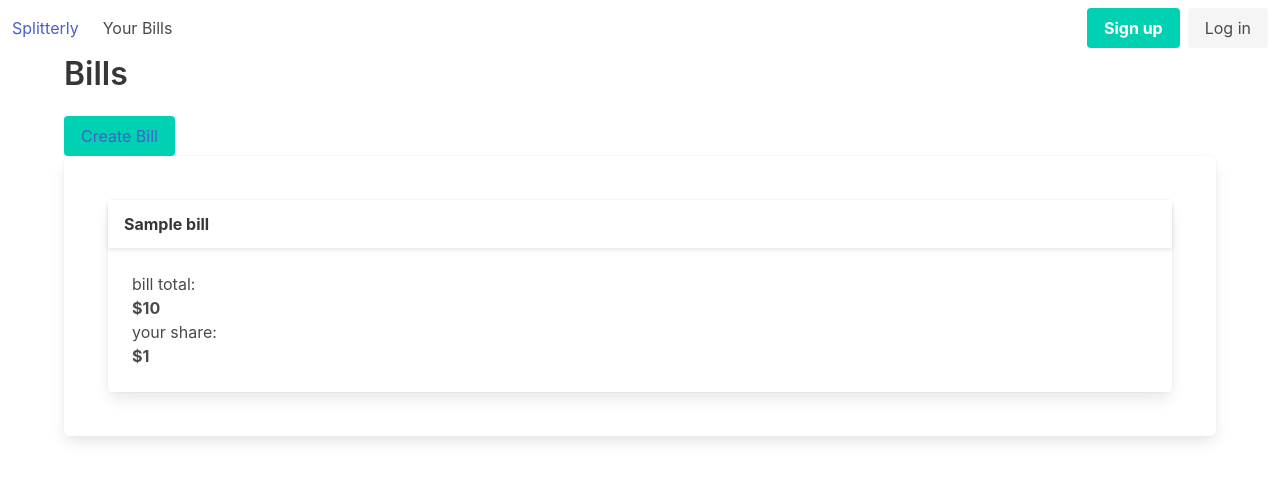
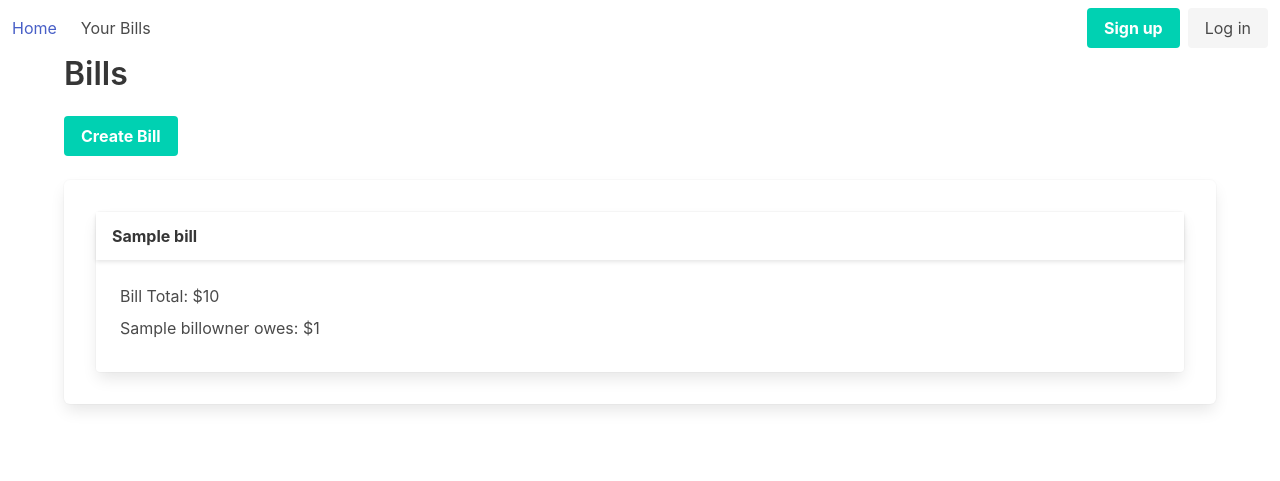
Before and after one commit to hanswatkins/Bill-Tracker, a Django app: page /bills/ in a window 1280 px wide. Shown: the top 481 px of the page. Run offline with Django 4.2, Linux system fonts and the light colour scheme; tables that the repository leaves empty hold one stand-in row (values such as "Sample post").

Commit message:
POST is functioning

```diff
--- a/main_app/models.py
+++ b/main_app/models.py
@@ -29,7 +29,7 @@ class BillOwner(models.Model):
     income = models.IntegerField(default=0)
 
     def __str__(self):
-        return f'{self.name}, ({self.id})'
+        return f'{self.name}'
 
     def get_absolute_url(self):
         return reverse('add_bill', kwargs={'bill_owner_id' : self.id})
--- a/main_app/templates/main_app/base.html
+++ b/main_app/templates/main_app/base.html
@@ -6,20 +6,31 @@
     <meta charset="UTF-8" />
     <meta http-equiv="X-UA-Compatible" content="IE=edge" />
     <meta name="viewport" content="width=device-width, initial-scale=1.0" />
-    <link rel="stylesheet" href="https://cdn.jsdelivr.net/npm/bulma@0.9.2/css/bulma.min.css">
-    <link rel="stylesheet" href="{% static 'main_app/styles/main.css' %}">
-    <script src="https://code.jquery.com/jquery-3.6.0.min.js" integrity="sha256-/xUj+3OJU5yExlq6GSYGSHk7tPXikynS7ogEvDej/m4=" crossorigin="anonymous"></script>
+    <link
+      rel="stylesheet"
+      href="https://cdn.jsdelivr.net/npm/bulma@0.9.2/css/bulma.min.css"
+    />
+    <link rel="stylesheet" href="{% static 'main_app/styles/main.css' %}" />
+    <script
+      src="https://code.jquery.com/jquery-3.6.0.min.js"
+      integrity="sha256-/xUj+3OJU5yExlq6GSYGSHk7tPXikynS7ogEvDej/m4="
+      crossorigin="anonymous"
+    ></script>
     <script src="{% static 'main_app/scripts/main.js' %}" defer></script>
-    <title>Home - Splitter</title>
+    <title>Your Bills</title>
   </head>
-  <body >
+  <body>
     <nav class="navbar" role="navigation" aria-label="main navigation">
       <div class="navbar-brand">
-        <a class="navbar-item" href="/">
-          Splitterly
-        </a>
+        <a class="navbar-item" href="/"> Home </a>
 
-        <a role="button" class="navbar-burger" aria-label="menu" aria-expanded="false" data-target="navbarBasicExample">
+        <a
+          role="button"
+          class="navbar-burger"
+          aria-label="menu"
+          aria-expanded="false"
+          data-target="navbarBasicExample"
+        >
           <span aria-hidden="true"></span>
           <span aria-hidden="true"></span>
           <span aria-hidden="true"></span>
@@ -28,11 +39,7 @@
 
       <div id="navbarBasicExample" class="navbar-menu">
         <div class="navbar-start">
-
-            <a class="navbar-item" href="/bills">
-              Your Bills
-            </a>
-
+          <a class="navbar-item" href="/bills"> Your Bills </a>
         </div>
 
         <div class="navbar-end">
@@ -41,18 +48,12 @@
               <a class="button is-primary" href="/signup">
                 <strong>Sign up</strong>
               </a>
-                <a class="button is-light" href="/login">
-                  Log in
-                </a>
+              <a class="button is-light" href="/login"> Log in </a>
             </div>
           </div>
         </div>
       </div>
     </nav>
-        <div class="container">
-
-          {% block content %}{% endblock %}
-
-        </div>
+    <div class="container">{% block content %}{% endblock %}</div>
   </body>
 </html>
--- a/main_app/templates/main_app/bills.html
+++ b/main_app/templates/main_app/bills.html
@@ -1,9 +1,9 @@
 <!DOCTYPE html>
 <html lang="en">
   <head>
-    <meta charset="UTF-8">
-    <meta http-equiv="X-UA-Compatible" content="IE=edge">
-    <meta name="viewport" content="width=device-width, initial-scale=1.0">
+    <meta charset="UTF-8" />
+    <meta http-equiv="X-UA-Compatible" content="IE=edge" />
+    <meta name="viewport" content="width=device-width, initial-scale=1.0" />
     <title>Bills</title>
   </head>
   <body>
--- a/main_app/templates/main_app/bills_list.html
+++ b/main_app/templates/main_app/bills_list.html
@@ -1,23 +1,25 @@
-{% extends 'main_app/base.html' %}
-
-{% block content %}
+{% extends 'main_app/base.html' %} {% block content %}
 
 <h1 class="title">Bills</h1>
 
-<button class="button is-primary"><a href="/create">Create Bill</a></button>
+<div class="buttons">
+  <a class="button is-primary" href="/create">
+    <strong>Create Bill</strong>
+  </a>
+</div>
 
 {% for bills in bills %}
 
 <div class="tile is-child box">
-      <div class="card m-5">
+  <div class="card m-3">
     <header class="card-header">
       <div class="card-header-title">{{bills.name}}</div>
     </header>
     <div class="card-content">
-                <p>bill total:</p>
-                <b>${{bills.amount}}</b>
-                <p>your share:</p>
-                <b>${{bills.your_split}}</b>
+      <p class="mb-2">Bill Total: ${{bills.amount}}</p>
+      <b></b>
+      <p class="mb-2">{{bills.bill_owner}} owes: ${{bills.your_split}}</p>
+      <b></b>
     </div>
     <!-- <footer class="card-footer">
             <a href="/bills" class="card-footer-item">Save</a>
@@ -25,7 +27,4 @@
   </div>
 </div>
 
-  {% endfor %}
-
-
-{% endblock %}
+{% endfor %} {% endblock %}
--- a/main_app/templates/main_app/home.html
+++ b/main_app/templates/main_app/home.html
@@ -1,9 +1,9 @@
 <!DOCTYPE html>
 <html lang="en">
   <head>
-    <meta charset="UTF-8">
-    <meta http-equiv="X-UA-Compatible" content="IE=edge">
-    <meta name="viewport" content="width=device-width, initial-scale=1.0">
+    <meta charset="UTF-8" />
+    <meta http-equiv="X-UA-Compatible" content="IE=edge" />
+    <meta name="viewport" content="width=device-width, initial-scale=1.0" />
     <title>Home</title>
   </head>
   <body>
--- a/main_app/templates/main_app/login.html
+++ b/main_app/templates/main_app/login.html
@@ -1,9 +1,9 @@
 <!DOCTYPE html>
 <html lang="en">
   <head>
-    <meta charset="UTF-8">
-    <meta http-equiv="X-UA-Compatible" content="IE=edge">
-    <meta name="viewport" content="width=device-width, initial-scale=1.0">
+    <meta charset="UTF-8" />
+    <meta http-equiv="X-UA-Compatible" content="IE=edge" />
+    <meta name="viewport" content="width=device-width, initial-scale=1.0" />
     <title>Log In</title>
   </head>
   <body>
--- a/main_app/templates/main_app/signup.html
+++ b/main_app/templates/main_app/signup.html
@@ -1,9 +1,9 @@
 <!DOCTYPE html>
 <html lang="en">
   <head>
-    <meta charset="UTF-8">
-    <meta http-equiv="X-UA-Compatible" content="IE=edge">
-    <meta name="viewport" content="width=device-width, initial-scale=1.0">
+    <meta charset="UTF-8" />
+    <meta http-equiv="X-UA-Compatible" content="IE=edge" />
+    <meta name="viewport" content="width=device-width, initial-scale=1.0" />
     <title>Sign Up</title>
   </head>
   <body>
--- a/main_app/views.py
+++ b/main_app/views.py
@@ -49,9 +49,9 @@ def add_bill(request):
     if form.is_valid():
         new_bill = form.save(commit=False)
         new_bill.save()
-        return redirect('bill')
+        return redirect('/bills/')
 
-class BillCreate(CreateView):
-    model = Bill
-    fields = '__all__'
-    success_url = '/bills/'
+# class BillCreate(CreateView):
+#     model = Bill
+#     fields = '__all__'
+#     success_url = '/bills/'
```
Also changed, not shown: main_app/templates/main_app/create.html (+5 -6 lines). Lines whose indentation alone changed are shown as unchanged.
